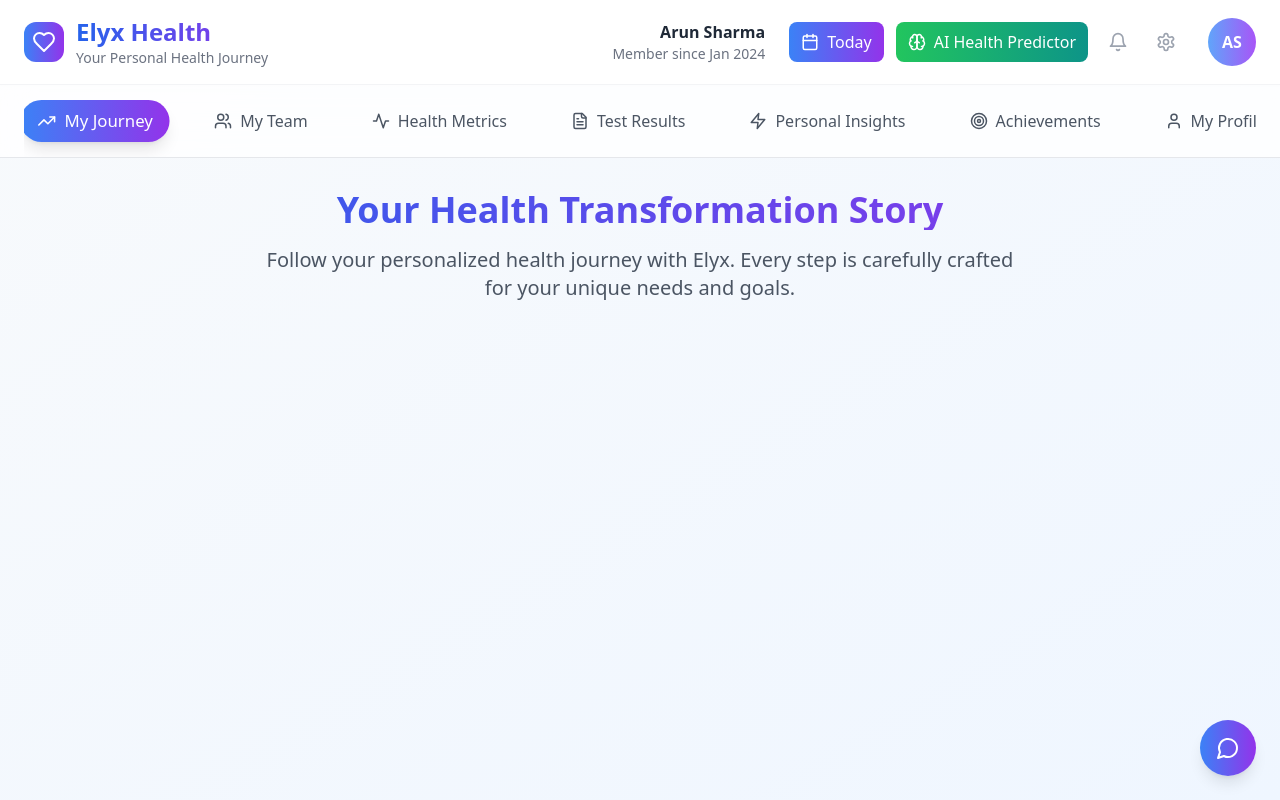
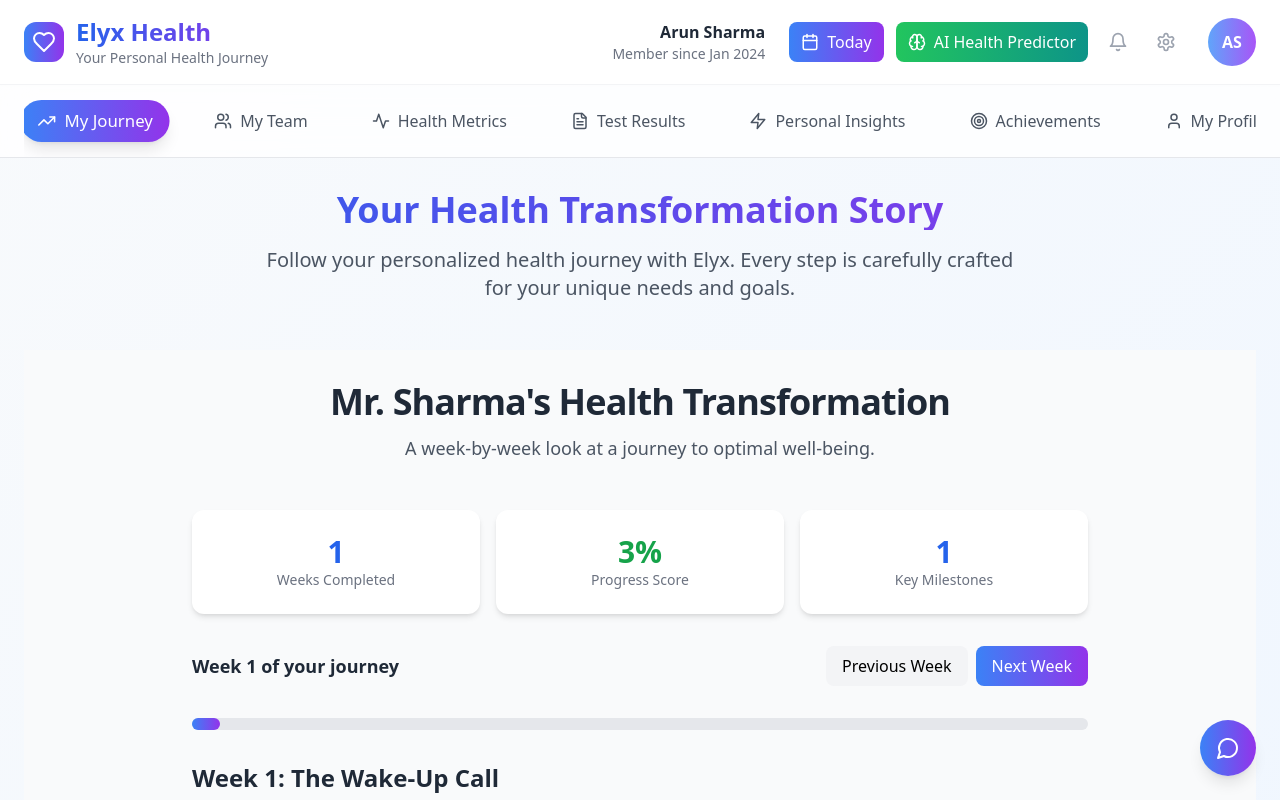
Before and after one commit to keshavban/elyxhackweb, a React (Vite) app: page / in a window 1280 px wide. Shown: the top 800 px of the page. Built offline with nearby package versions, Linux system fonts and the light colour scheme.

Commit message:
Updated JourneyTimeline.tsx

```diff
--- a/src/components/JourneyTimeline.tsx
+++ b/src/components/JourneyTimeline.tsx
@@ -572,7 +572,17 @@ const JourneyTimeline: React.FC<JourneyTimelineProps> = ({ currentWeek, setCurre
 const App = () => {
   const [currentWeek, setCurrentWeek] = useState(1);
 
-  return
+  return (
+    <div className="bg-gray-50 min-h-screen p-4 sm:p-6 md:p-8 font-sans">
+      <div className="max-w-4xl mx-auto">
+        <header className="text-center mb-12">
+            <h1 className="text-4xl font-extrabold text-gray-800 tracking-tight">Mr. Sharma's Health Transformation</h1>
+            <p className="mt-3 text-lg text-gray-600">A week-by-week look at a journey to optimal well-being.</p>
+        </header>
+        <JourneyTimeline currentWeek={currentWeek} setCurrentWeek={setCurrentWeek} />
+      </div>
+    </div>
+  );
 };
 
 
```
